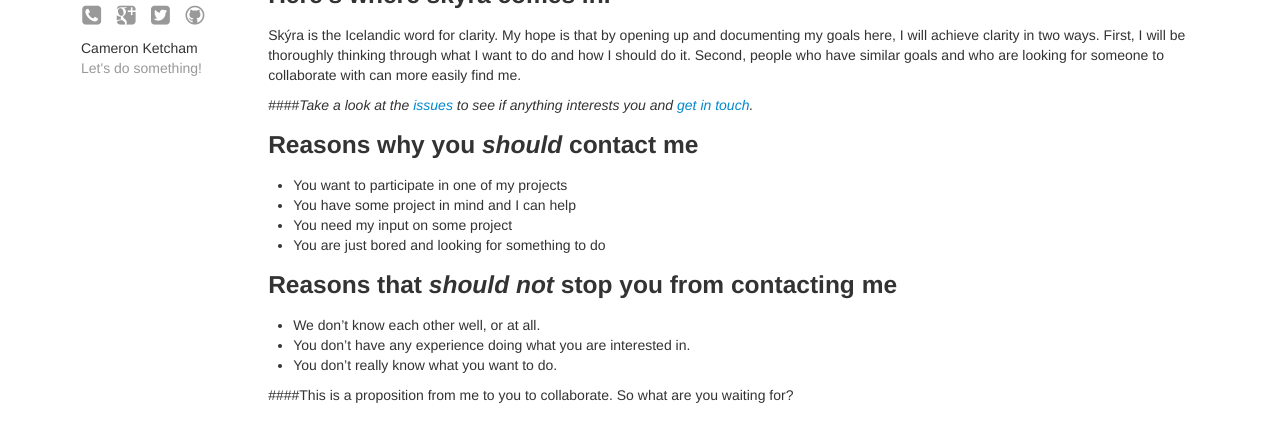
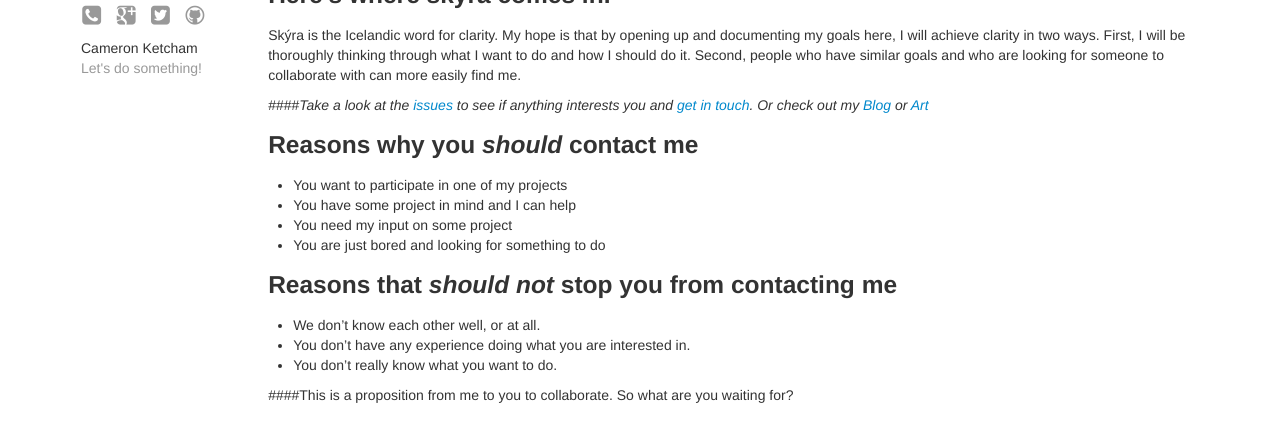
Before and after one commit to skyra/skyra.github.com, a Jekyll site: the page built from index.html, in a window 1280 px wide and 900 px high, cut to the strip 215-836 px from the top of the window. Shown: the top 442 px of the strip. Built offline with Jekyll 4.4.1, drawn with Linux system fonts in a browser that asks for light colours; nearby versions of some CDN libraries.

Commit message:
update main content to make sure people see my blog and art

```diff
--- a/_includes/content.md
+++ b/_includes/content.md
@@ -4,7 +4,7 @@ The world would be a better, happier, more productive place if people were more
 ### Here's where skyra comes in.
 Skýra is the Icelandic word for clarity. My hope is that by opening up and documenting my goals here, I will achieve clarity in two ways. First, I will be thoroughly thinking through what I want to do and how I should do it. Second, people who have similar goals and who are looking for someone to collaborate with can more easily find me.
 
-####*Take a look at the [issues](https://github.com/skyra/skyra/issues) to see if anything interests you and [get in touch](https://plus.google.com/104703535905863588406).*
+####*Take a look at the [issues](https://github.com/skyra/skyra/issues) to see if anything interests you and [get in touch](https://plus.google.com/104703535905863588406). Or check out my [Blog](/blog) or [Art](/art)*
 
 ### Reasons why you *should* contact me
 * You want to participate in one of my projects
```
